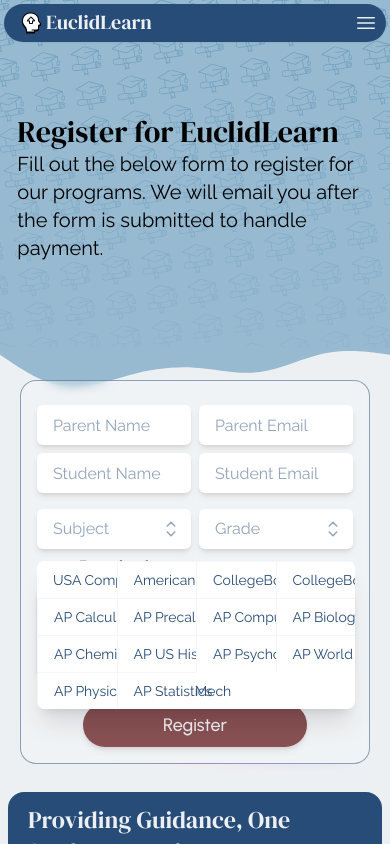
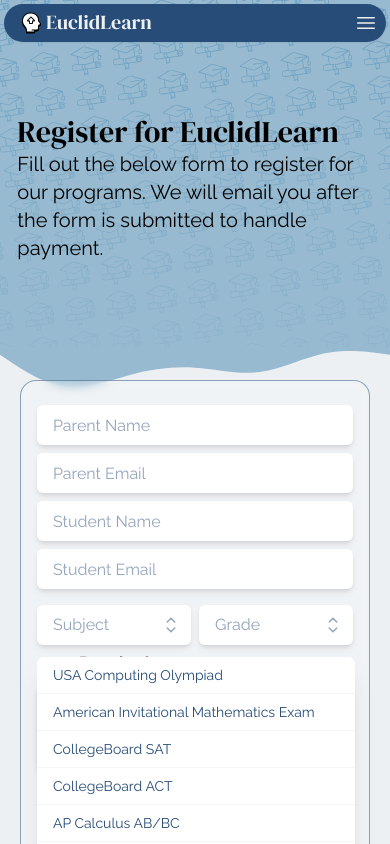
Before and after one commit to snek152/euclidlearn, a Next.js app: page /register in a window 390 px wide. Both pictures are taken after a click on the button "Subject". Shown: the top 844 px of the page. Built offline with nearby package versions, Linux system fonts and the light colour scheme.

Commit message:
minor responsive stuff

```diff
--- a/app/register/components/Form.tsx
+++ b/app/register/components/Form.tsx
@@ -173,7 +173,7 @@
           {/* <label htmlFor="parentName" className="font-antic">
           Parent Name
         </label> */}
-          <div className="grid gap-2 grid-cols-2 md:grid-cols-4 py-2 w-full">
+          <div className="grid gap-2 grid-cols-1 sm:grid-cols-2 md:grid-cols-4 py-2 w-full">
             <div>
               <Field
                 id="parentName"
@@ -268,7 +268,7 @@
                   leaveFrom="opacity-100"
                   leaveTo="opacity-0"
                 >
-                  <Listbox.Options className="absolute left-0 mt-3 overflow-hidden origin-top-right rounded-lg bg-[#fff] border-gray divide-x divide-y divide-navy divide-opacity-5 shadow-xl focus:outline-none grid grid-cols-4 z-20 w-[calc(100vw-2*1.25rem-2*1rem)]">
+                  <Listbox.Options className="absolute left-0 mt-3 overflow-hidden origin-top-right rounded-lg bg-[#fff] border-gray md:divide-x divide-y divide-navy divide-opacity-5 shadow-xl focus:outline-none grid md:grid-cols-4 z-20 w-[calc(100vw-2*1.25rem-2*1rem)]">
                     {subjects.map((subject, i) => (
                       <Listbox.Option
                         value={subject}
@@ -325,7 +325,7 @@
                   leaveFrom="opacity-100"
                   leaveTo="opacity-0"
                 >
-                  <Listbox.Options className="absolute left-0 mt-3 min-w-max overflow-hidden origin-top-right rounded-lg bg-[#fff] border-gray divide-x divide-navy divide-opacity-5 flex shadow-xl focus:outline-none z-20">
+                  <Listbox.Options className="absolute right-0 md:left-0 mt-3 min-w-max overflow-hidden origin-top-right rounded-lg bg-[#fff] border-gray divide-x divide-navy divide-opacity-5 flex shadow-xl focus:outline-none z-20">
                     {grades.map((grade, i) => (
                       <Listbox.Option
                         value={grade}
```
